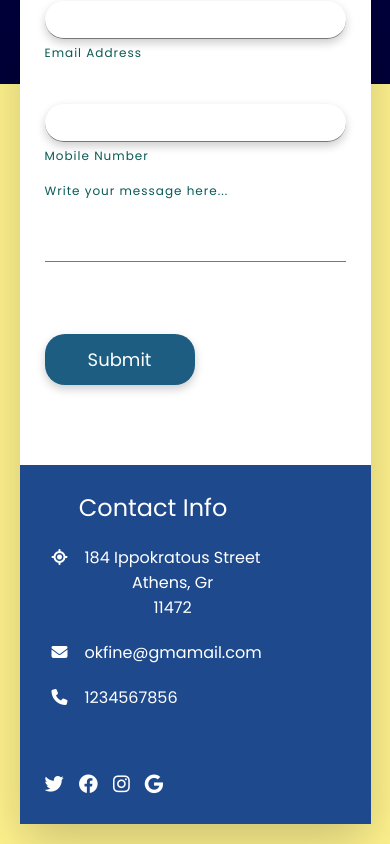
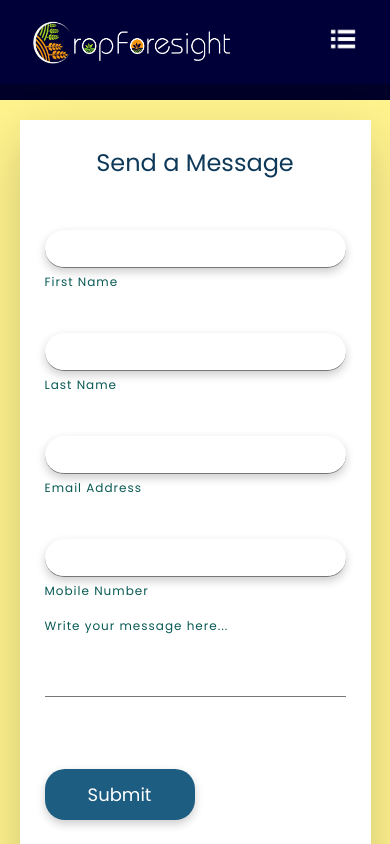
Before and after one commit to abhijeet141/CropForesight-FrontEnd, a React (Create React App) app: page /contact in a window 390 px wide. Shown: the top 844 px of the page. Built offline with nearby package versions, Linux system fonts and the light colour scheme; a web font is replaced by a local one.

Commit message:
Fixed Contact Page Responsive issue

```diff
--- a/src/components/404.css
+++ b/src/components/404.css
@@ -25,7 +25,8 @@ main {
   align-items: center;
   display: flex;
   flex-direction: column;
-  height: 100vh;
+  /* height: 100vh; */
+  margin-top: 100px;
   justify-content: center;
   text-align: center;
 }
--- a/src/components/contact.css
+++ b/src/components/contact.css
@@ -19,7 +19,6 @@
 .sectionIO::before
 {
     content: '';
-    position: absolute;
     top: 0;
     left: 0;
     width: 50%;
```
